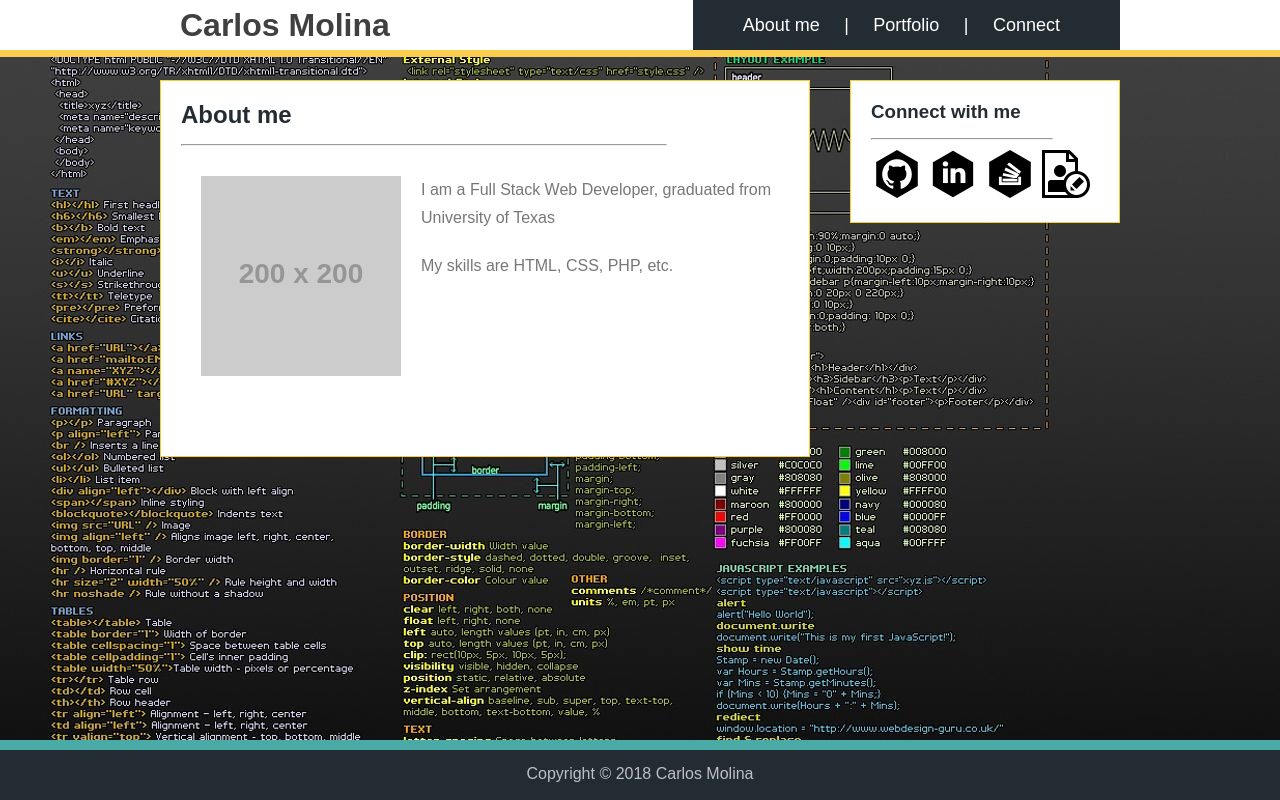
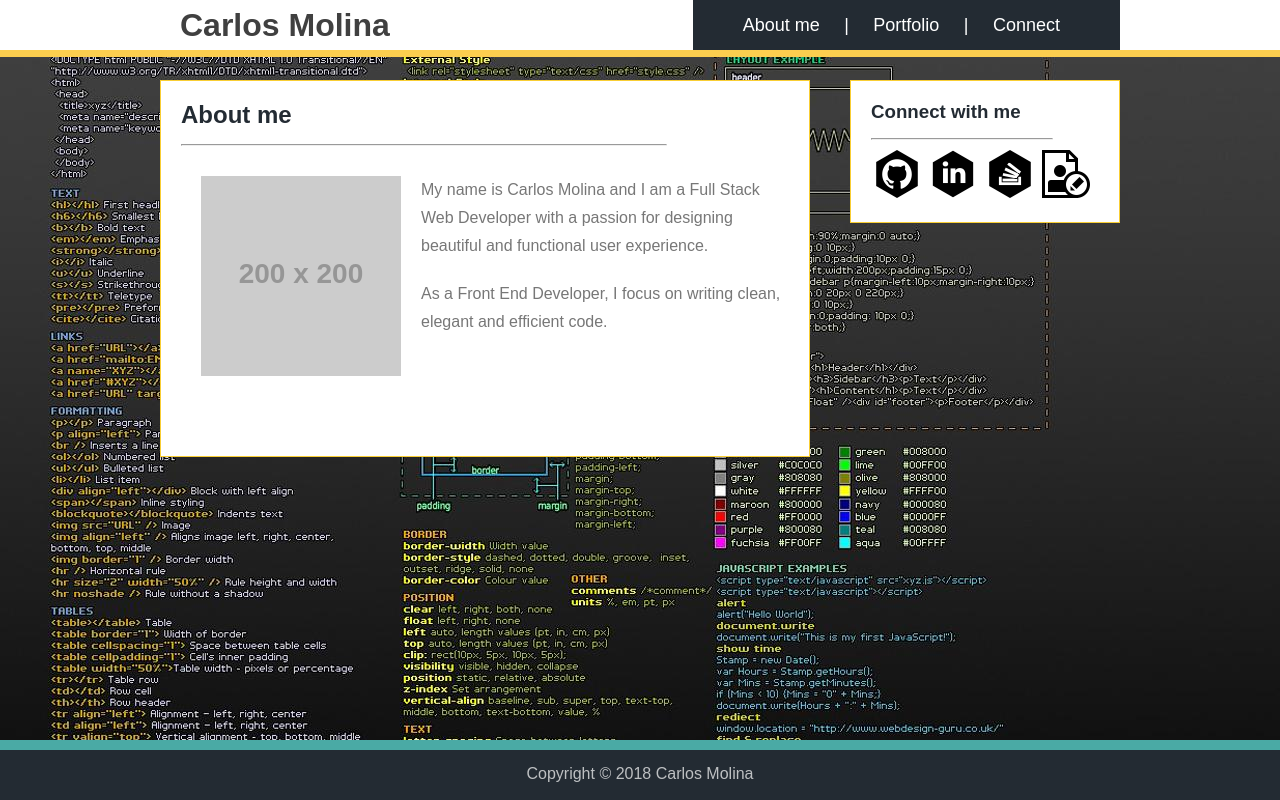
Before and after one commit to carloscodingroadtrip/Basic-Portfolio, a plain HTML site: page index.html in a window 1280 px wide. Drawn offline with Linux system fonts and the light colour scheme; placeholder pictures from the web are drawn by us.

Commit message:
Add the about me article section

```diff
--- a/assets/css/style.css
+++ b/assets/css/style.css
@@ -95,8 +95,12 @@ left {
   float: right;
   background-color: #ffffff;
 }
+article img {
+  padding: 20px;
+  float: left;
+}
 
-article img {
+article img .aboutme {
   padding: 15px;
   float: left;
 }
@@ -286,10 +290,6 @@ footer p {
     opacity: 0.7;
 }
 
-article img {
-    padding: 20px;
-}
-
 /* Clearfix reset */
 .clearfix::after {
     display: block;
--- a/index.html
+++ b/index.html
@@ -43,9 +43,11 @@
             <article id="left-column">
                     <h2>About me</h2>
                     <hr>
-                    <img src="http://via.placeholder.com/200x200" alt="Carlos Molina">
-                    <p>I am a Full Stack Web Developer, graduated from University of Texas</p>
-                    <p>My skills are HTML, CSS, PHP, etc.</p>
+                    <img class="aboutme" src="http://via.placeholder.com/200x200" alt="Carlos Molina">
+                    <p>
+                        My name is Carlos Molina and I am a Full Stack Web Developer with a passion for designing beautiful and functional user experience.
+                    </p>
+                    <p>As a Front End Developer, I focus on writing clean, elegant and efficient code.</p>
             </article>
             <aside id="right-column">
                 <h3>Connect with me</h3>
```
